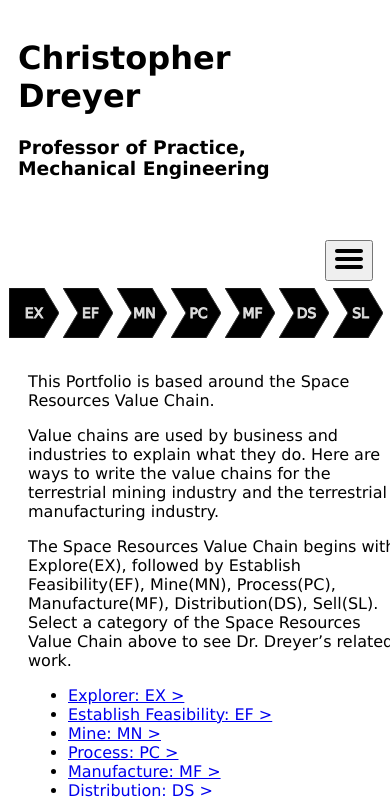
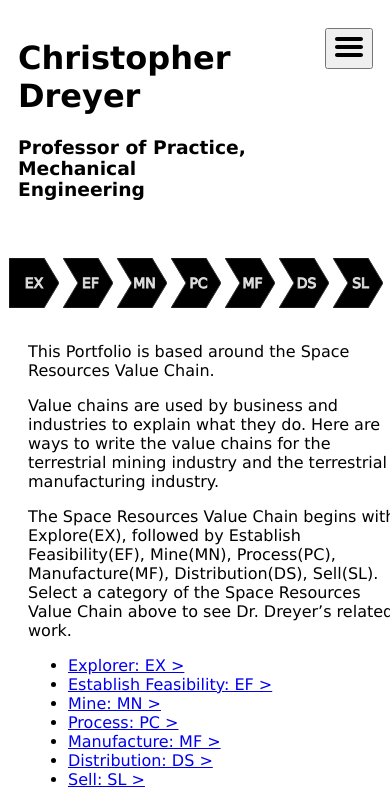
Before and after one commit to astrokd/CBDportfolio, a Gatsby site: page / in a window 390 px wide. Shown: the top 797 px of the page. Built offline with nearby package versions, Linux system fonts and the light colour scheme; Gatsby itself is replaced by a stand-in of ours.

Commit message:
Adjusted burger menu button to not drop down in small screen views

```diff
--- a/src/components/vclayout.module.css
+++ b/src/components/vclayout.module.css
@@ -16,6 +16,7 @@
 .headingStyles {
   margin-Top: 0;
   margin-Bottom: 32px;
+  min-width: 200px;
   max-Width: 520px;
   display: inline-block;
 }
@@ -105,6 +106,7 @@
 
 .burger {
   display: none;
+  width: auto;
   visibility: hidden;
   text-align: right;
   transition: all 1s ease-in-out;
@@ -151,6 +153,6 @@
     visibility: visible;
   }
   .headingStyles {
-    max-Width: 320px;
+    max-Width: 250px;
   }
 }
```
